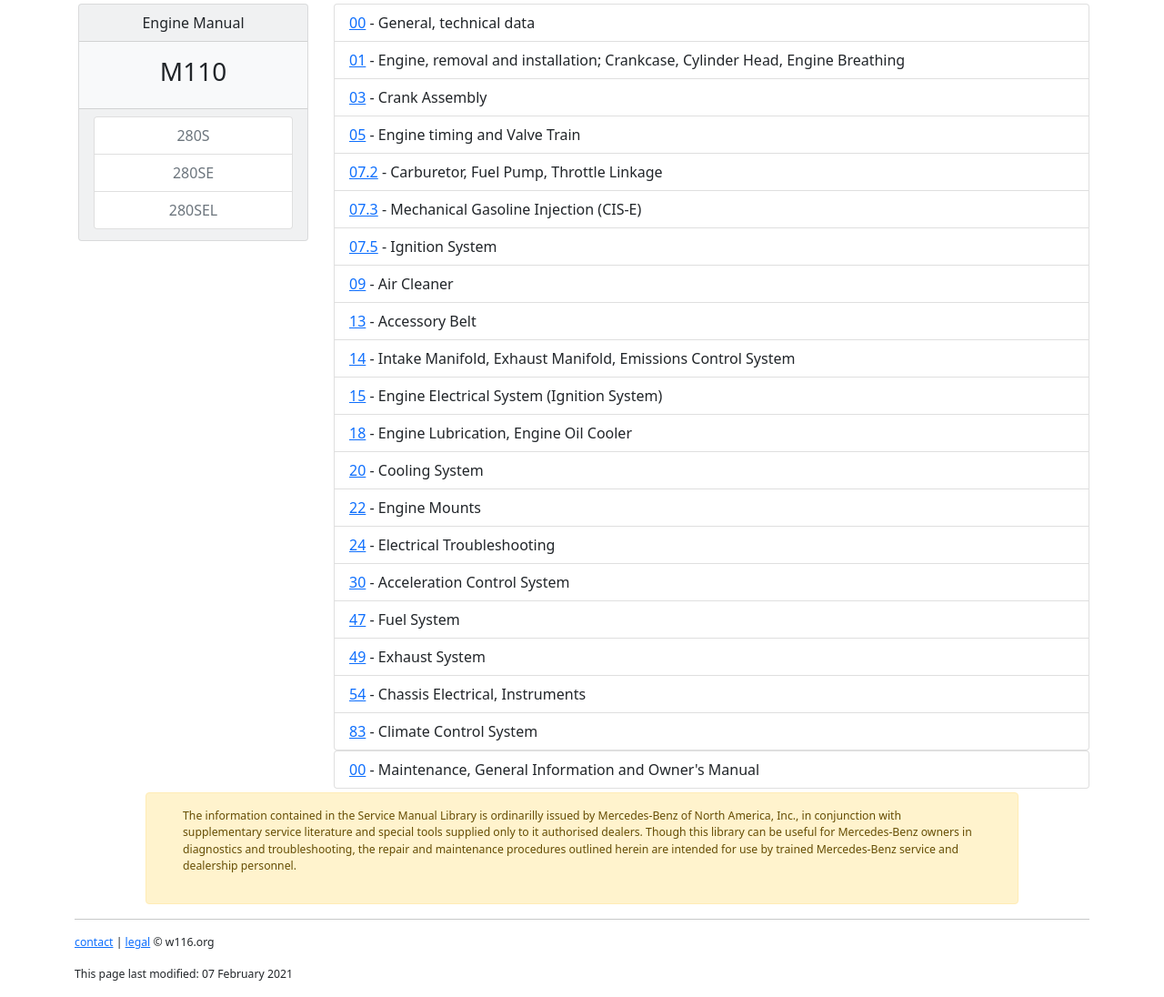
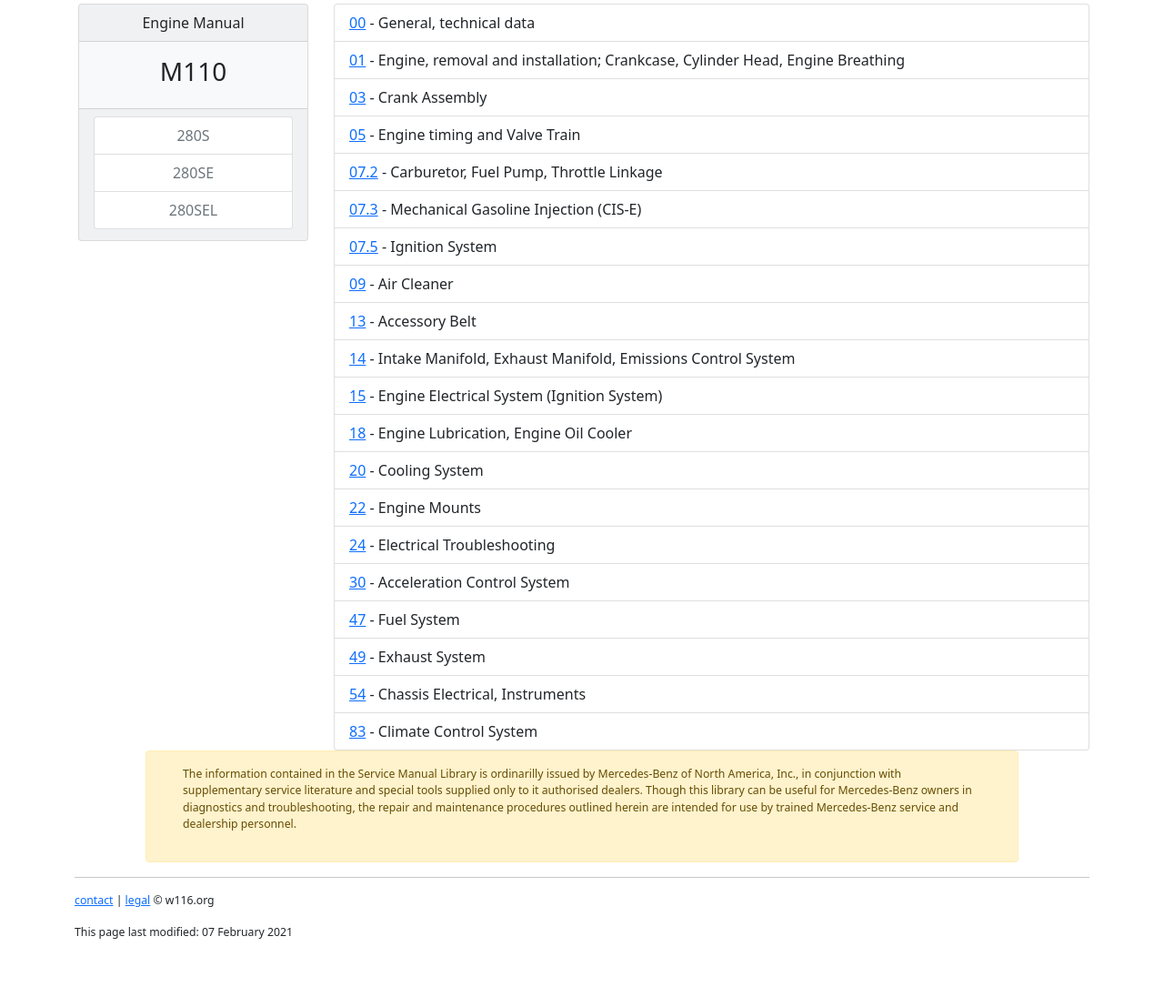
Before and after one commit to W116org/handbook, a Jekyll site: the page built from m110.html, in a window 1280 px wide, cut to the strip 220-1316 px from the top of the page. Shown: the whole strip at 91% size. Built offline with Jekyll 4.4.1, drawn with Linux system fonts in a browser that asks for light colours; comment, search, counter and statistics services are not loaded; after the commit the page ends 1270 px from its top, so only the background shows below that.

Commit message:
Restructure links

```diff
--- a/m110.html
+++ b/m110.html
@@ -47,8 +47,5 @@
 
       <li class="list-group-item"><a href="/groups/83ClimateControlSystem/">83</a> - Climate Control System</li>
     </ul>
-    <ul class="list-group mb-1">
-      <li class="list-group-item"><a href="/Maintenance/">00</a> - Maintenance, General Information and Owner's Manual</li>
-    </ul>
   </div>
 </div><!-- /.row -->
```
